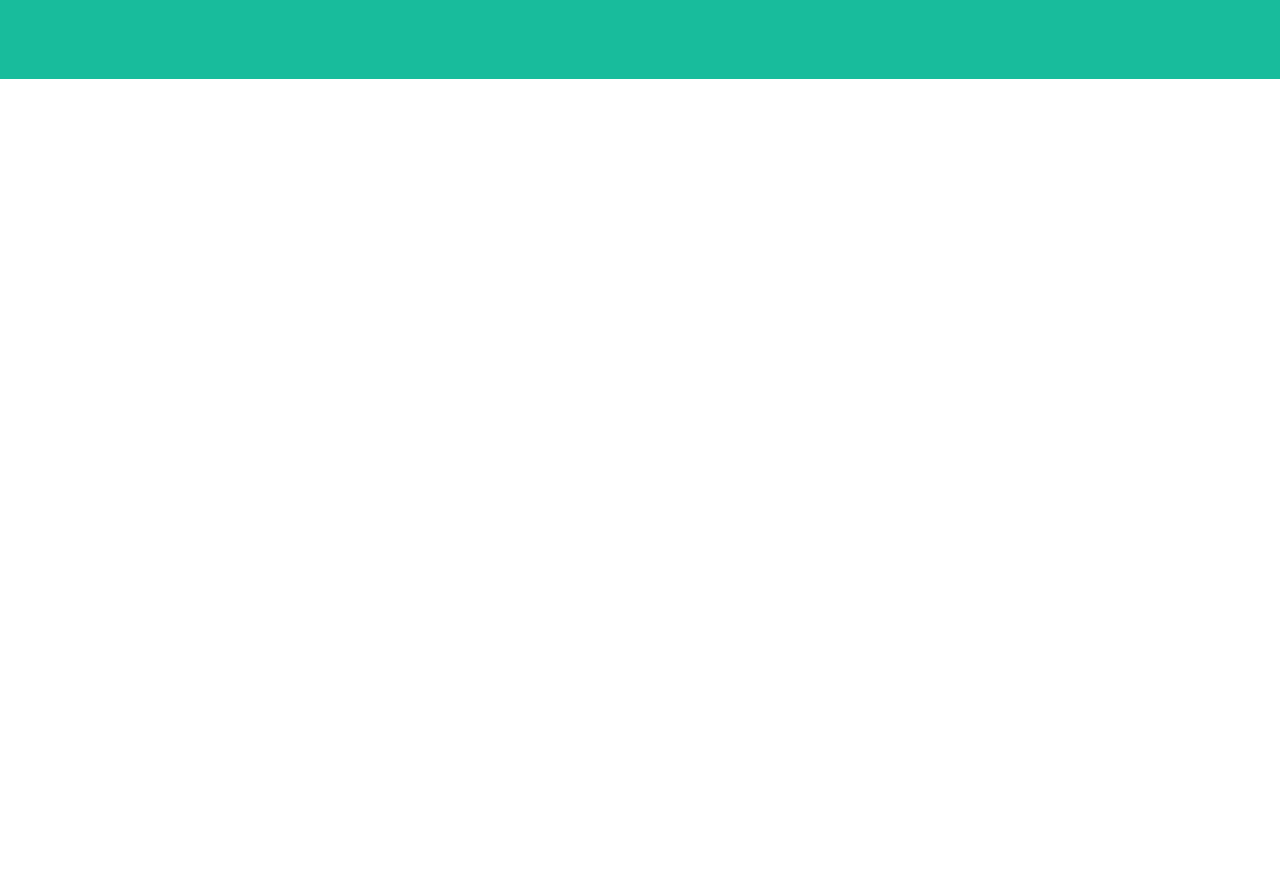
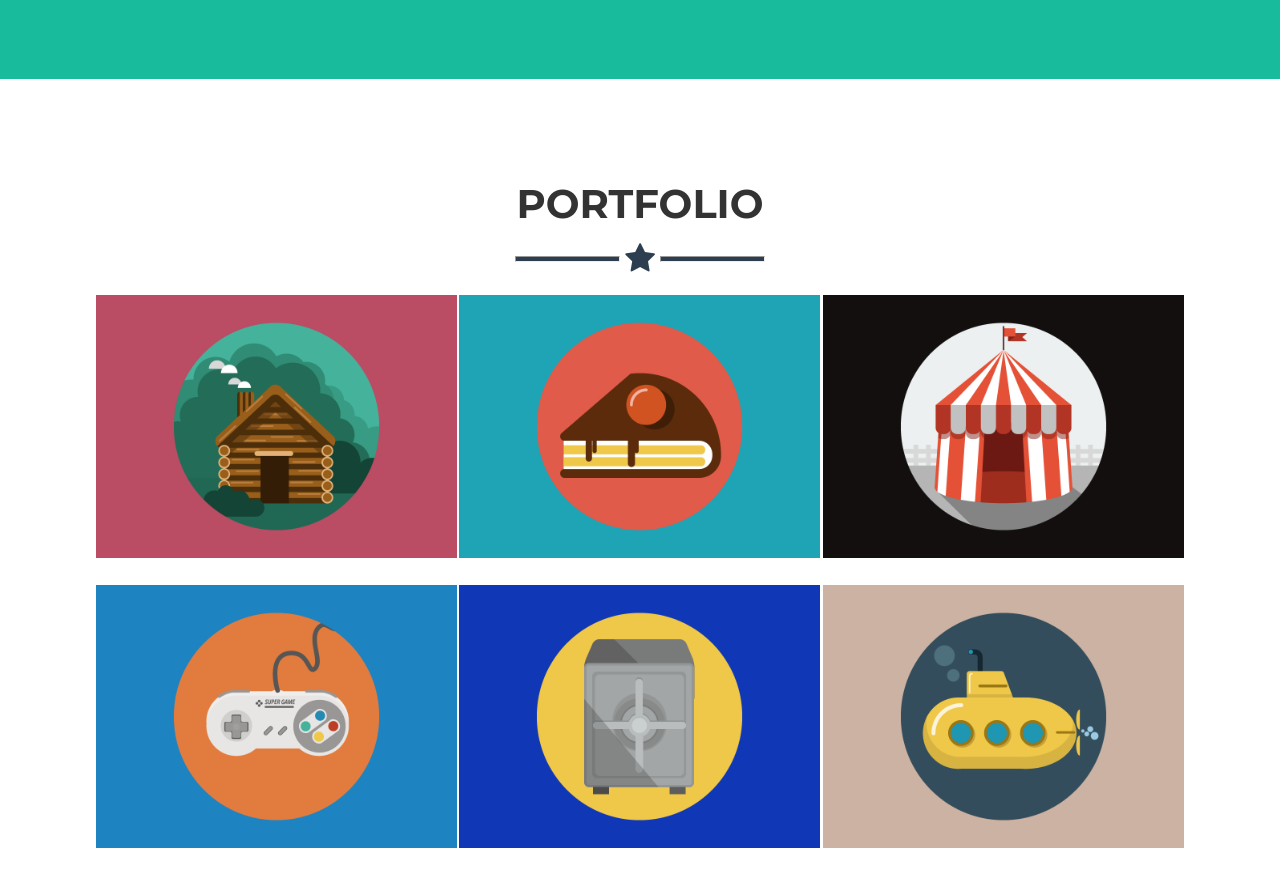
Before and after one commit to lesashley/Freelancer, a plain HTML site: page index.html in a window 1280 px wide. Shown: the part 621-1516 px from the top of the page. Before the commit the page ends 800 px from the top, so only its background shows below. Drawn offline with Linux system fonts and the light colour scheme.

Commit message:
Estilos en seccion portafolio

```diff
--- a/css/main.css
+++ b/css/main.css
@@ -67,3 +67,56 @@ header{
   height: 6px;
   align-self: center;
 }
+.portfolio{
+  background-color: #ffffff;
+  display: flex;
+  padding: 20px 95px;
+  flex-direction: column;
+  justify-content: center;
+  align-content: center;
+}
+.title{
+  display: flex;
+  align-items: center;
+  justify-content: center;
+  margin: 20px 0;
+  flex-direction: column;
+}
+.fa-star::before{
+  font-size: 2em;
+  margin: 5px;
+}
+.title hr{
+  background-color: #2C3E50;
+  height: 6px;
+  width: 105px;
+  align-self: center;
+}
+
+.title div{
+  display: flex;
+  flex-direction: row;
+  align-items: baseline;
+  color: #2C3E50;
+}
+.title h1{
+  font-size: 2.5em;
+  color: #333333;
+  margin-top: 60px;
+  margin-bottom: 15px;
+}
+.box-img{
+  display: flex;
+  justify-content: center;
+  height: 290px;
+  flex-direction: row;
+}
+.box-galeria{
+  display: flex;
+  flex-wrap: wrap;
+  flex-direction: row;
+}
+.box-img img{
+  width: 361px;
+  height: 263px;
+}
--- a/index.html
+++ b/index.html
@@ -37,6 +37,34 @@
 				<p>Web Developer - Graphic Artist - User Experience Designer</p>
 			</div>
 		</header>
+		<section class="col-12 portfolio">
+			<div class="title">
+					<h1 class="up-case">portfolio</h1>
+					<div>
+						<hr><span class="fa fa-star icon-star"></span><hr>
+					</div>
+			</div>
+			<div class="col-12 box-galeria">
+				<div class="col-4 box-img">
+					<img src="assets/images/portfolio/cabin.png" alt="">
+				</div>
+				<div class="col-4 box-img">
+					<img src="assets/images/portfolio/cake.png" alt="">
+				</div>
+				<div class="col-4 box-img">
+					<img src="assets/images/portfolio/circus.png" alt="">
+				</div>
+				<div class="col-4 box-img">
+					<img src="assets/images/portfolio/game.png" alt="">
+				</div>
+				<div class="col-4 box-img">
+					<img src="assets/images/portfolio/safe.png" alt="">
+				</div>
+				<div class="col-4 box-img">
+					<img src="assets/images/portfolio/submarine.png" alt="">
+				</div>
+			</div>
+		</section>
 	<script type="text/javascript" src="js/app.js"></script>
 	</body>
 </html>
```
